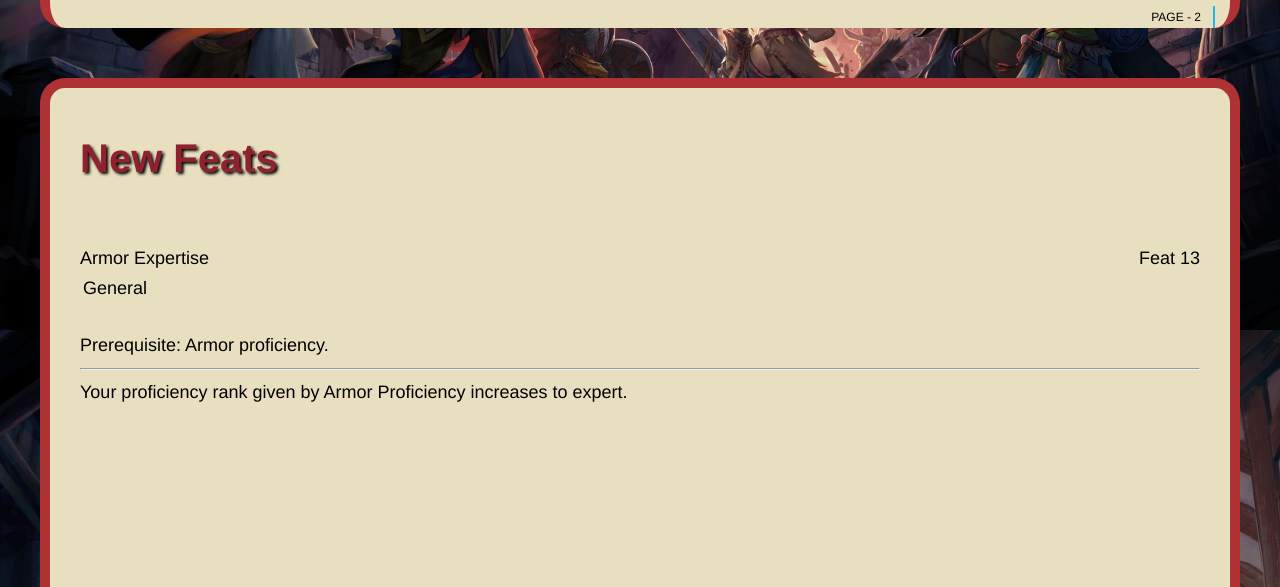
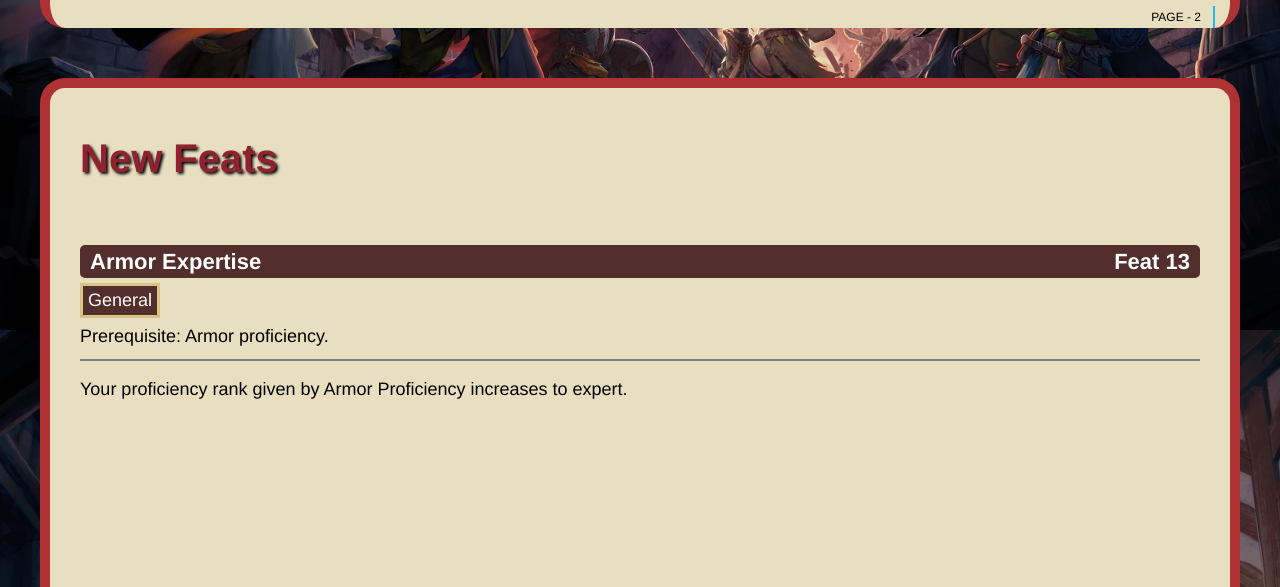
Before and after one commit to Satorcin/Pathfinder2e, a PHP site: page /Pathfinder.html in a window 1280 px wide; the page is wider, and only the part inside the window is pictured. Shown: the part 2870-3457 px from the top of that part. Run offline with PHP 8.4, Linux system fonts and the light colour scheme.

Commit message:
Update style.css

```diff
--- a/style.css
+++ b/style.css
@@ -140,3 +140,41 @@ h1 {
   color: #CBC18F;
   padding: 10px;
 }
+
+div.feats {
+  background-color: #522E2C;
+  padding-left: 10px;
+  padding-right: 10px;
+  border-radius: 5px 5px 5px 5px;
+  margin-bottom: 5px;
+  color: white;
+}
+
+#feats {
+  font-size: 22px;
+  font-weight: bold;
+}
+
+#traits {
+  margin-left: auto;
+  margin-right: auto;
+  border-collapse: collapse;
+  border: 3px solid #D8C483;
+  background-color: #522E2C;
+  color: white;
+  float: left;
+  margin-bottom: 5px;
+}
+
+#traits td {
+  padding-left: 5px;
+  padding-right: 5px;
+}
+
+
+hr {
+  height:2px;
+  border-width:0;
+  background-color:gray;
+  margin-bottom: 15px;
+}
```
